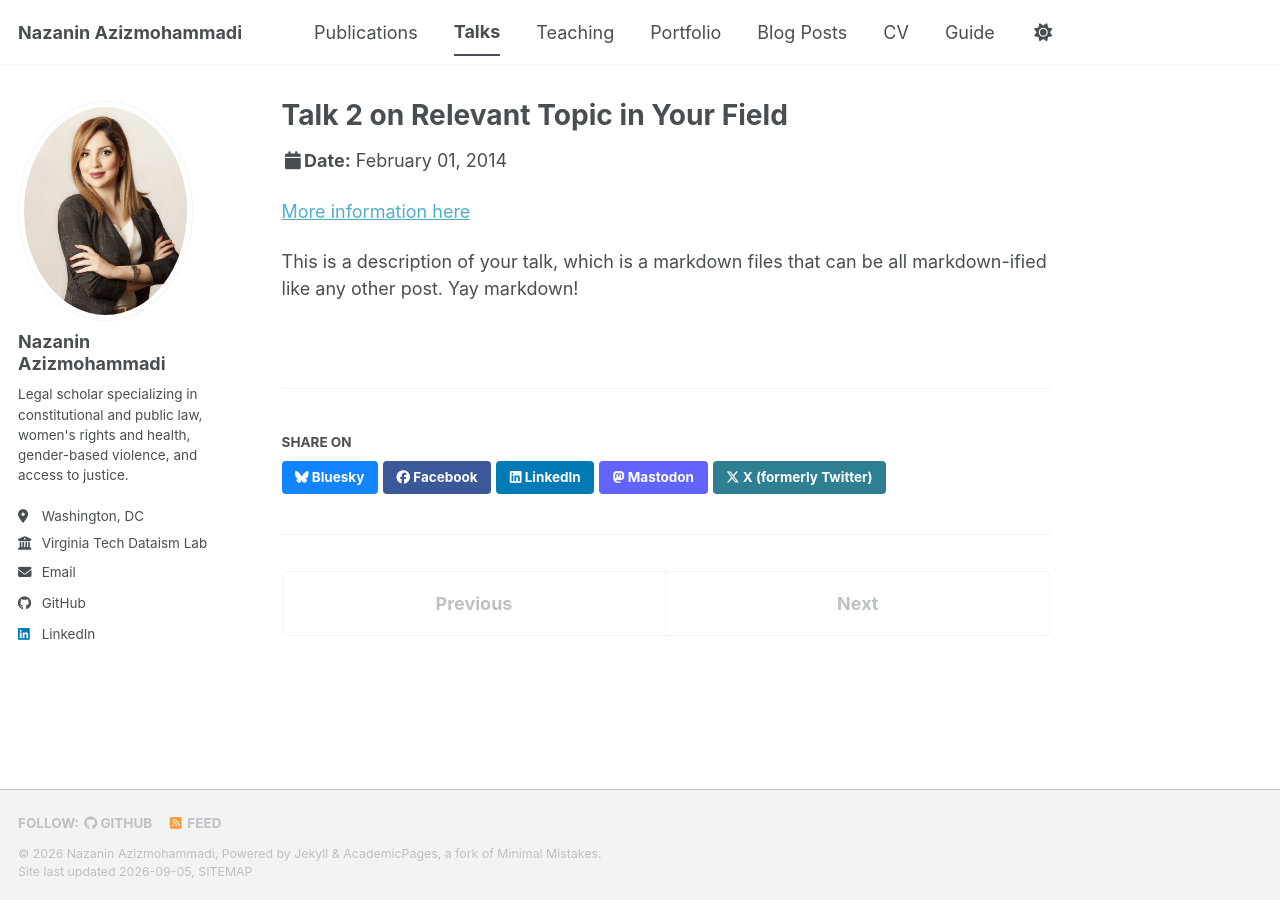
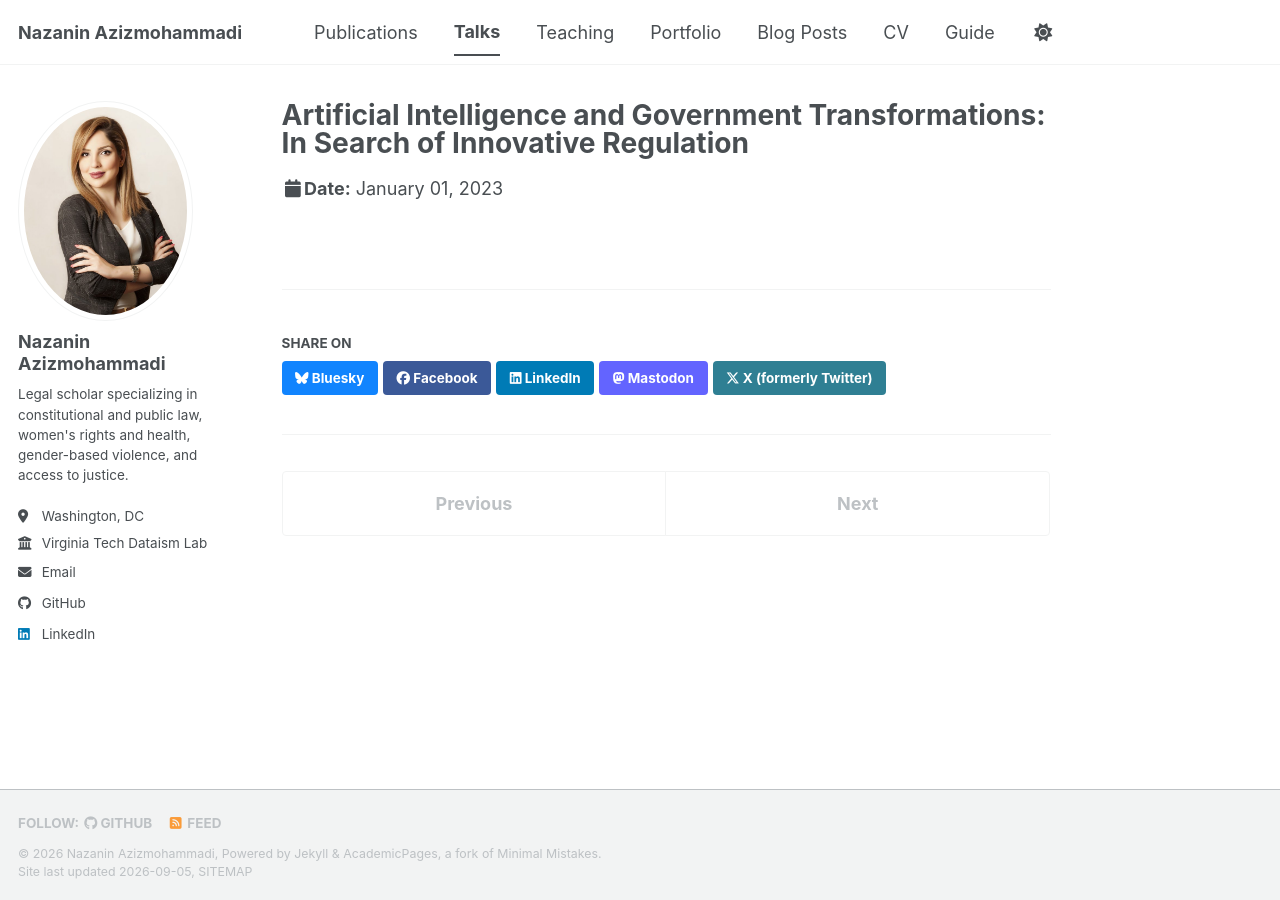
Before and after one commit to nazaninazizmohammadi/nazaninazizmohammadi.github.io, a Jekyll site: the page built from _talks/2014-02-01-talk-2.md, in a window 1280 px wide. Built offline with Jekyll 4.4.1, drawn with Linux system fonts in a browser that asks for light colours; a style sheet for code colours, icons or effects is not loaded.

Commit message:
Update 2014-02-01-talk-2.md

```diff
--- a/_talks/2014-02-01-talk-2.md
+++ b/_talks/2014-02-01-talk-2.md
@@ -1,13 +1,9 @@
 ---
-title: "Talk 2 on Relevant Topic in Your Field"
+title: "Artificial Intelligence and Government Transformations: In Search of Innovative Regulation"
 collection: talks
-type: "Talk"
-permalink: /talks/2014-02-01-talk-2
-venue: "London School of Testing"
-date: 2014-02-01
-location: "London, UK"
+type: "Invited talk"
+permalink: /talks/2023-01-01-ai-government-transformations
+venue: "UNESCO Chair for Human Rights, Peace and Democracy"
+date: 2023-01-01
+location: "Shahid Beheshti University, Iran"
 ---
-
-[More information here](http://example2.com)
-
-This is a description of your talk, which is a markdown files that can be all markdown-ified like any other post. Yay markdown!
```
